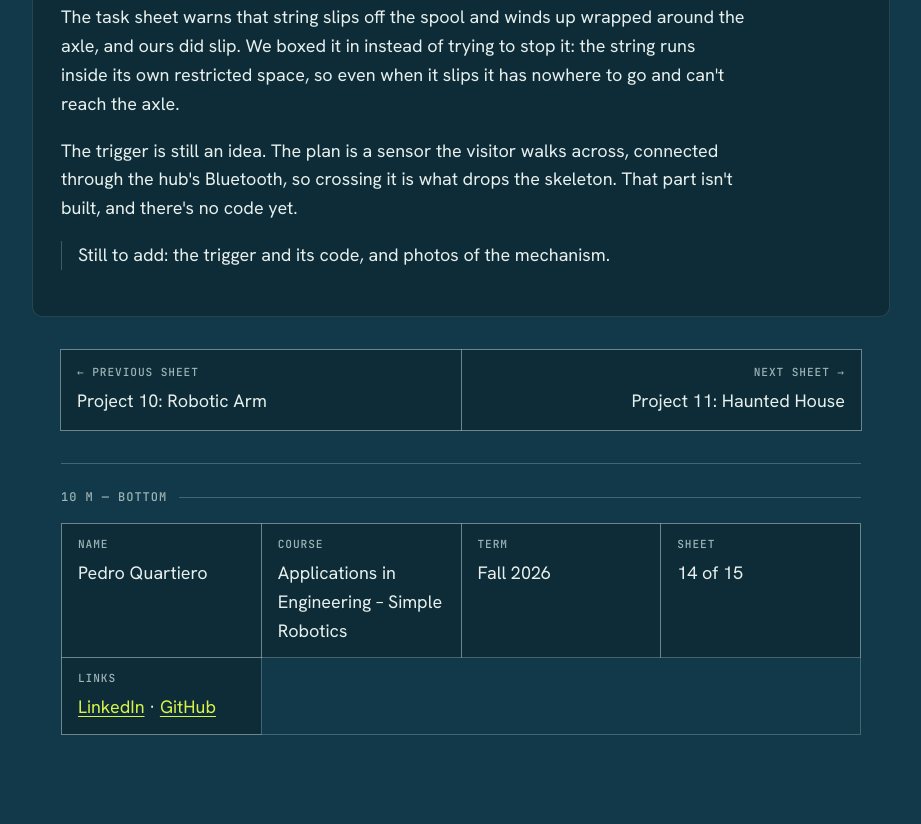
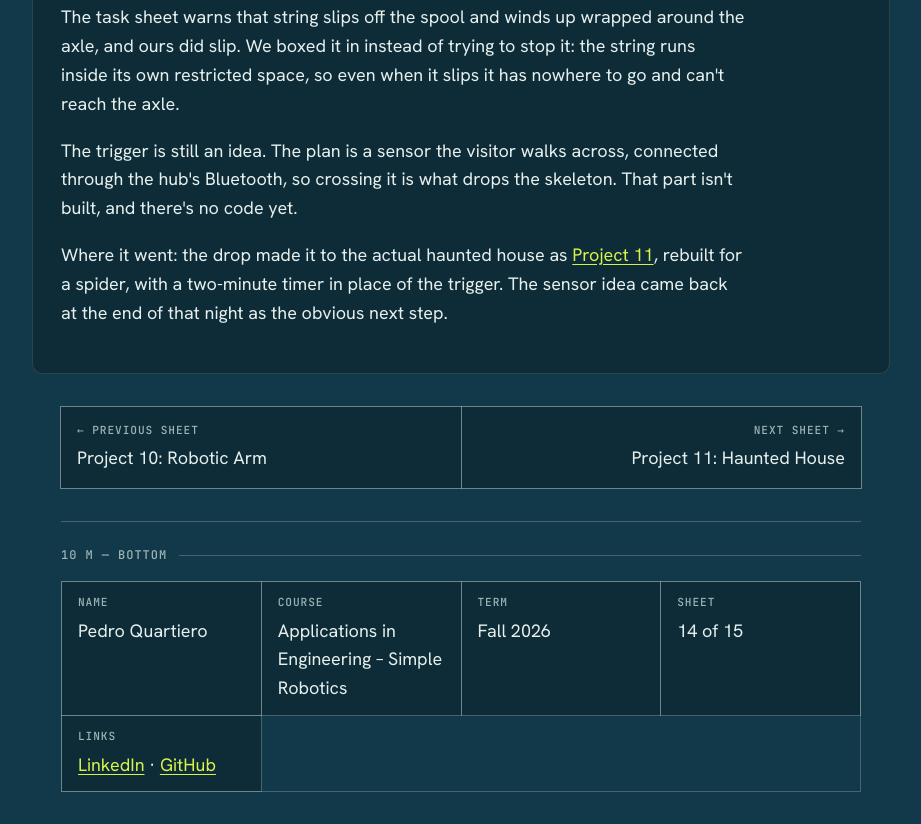
Before and after one commit to quArtiero/en1-portfolio, a plain HTML site: page activity04.html in a window 1280 px wide. Shown: the part 1072-1896 px from the top of the page, without its empty margins (179-1100 px from the left). Before the commit the page ends 1839 px from the top, so only its background shows below. Drawn offline with Linux system fonts and the light colour scheme.

Commit message:
content: Activity 4 closes by pointing at where the drop ended up
The prep sheet's open items resolved in Project 11: spider instead of
skeleton, a timer instead of the trigger, and the sensor idea back on
the table after the night showed why. Only Project 10's pending line
remains on the site.

Co-Authored-By: Claude Fable 5 <noreply@anthropic.com>

```diff
--- a/activity04.html
+++ b/activity04.html
@@ -47,7 +47,7 @@
 
             <p>The trigger is still an idea. The plan is a sensor the visitor walks across, connected through the hub's Bluetooth, so crossing it is what drops the skeleton. That part isn't built, and there's no code yet.</p>
 
-            <p class="proj-pending">Still to add: the trigger and its code, and photos of the mechanism.</p>
+            <p>Where it went: the drop made it to the actual haunted house as <a href="./project11.html">Project 11</a>, rebuilt for a spider, with a two-minute timer in place of the trigger. The sensor idea came back at the end of that night as the obvious next step.</p>
         </div>
 
     </div>
```
